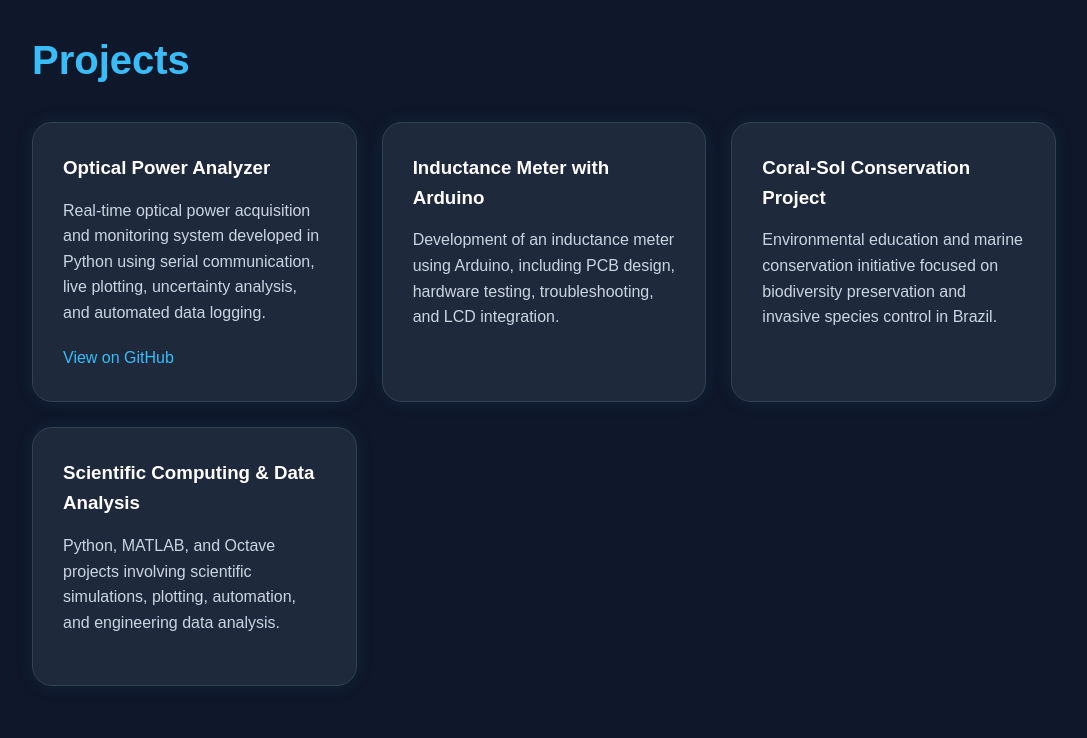
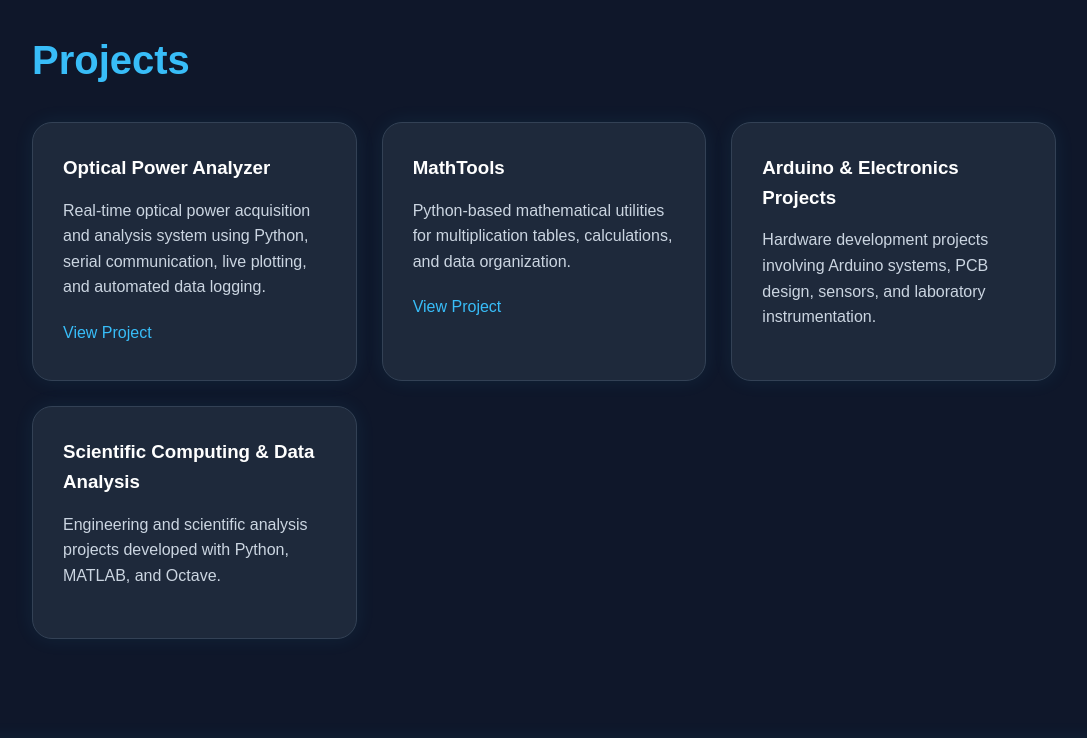
Before and after one commit to rutepergentino/rutepergentino.github.io, a plain HTML site: page index.html in a window 1280 px wide. Shown: the part 1320-2058 px from the top of the page, without its empty margins (96-1183 px from the left). Drawn offline with Linux system fonts and the light colour scheme; a script that the page names is missing.

Commit message:
Revise project details and add new projects
Updated project descriptions and added new projects to the portfolio section.

```diff
--- a/index.html
+++ b/index.html
@@ -21,7 +21,9 @@
         </nav>
 
         <div class="hero">
-    <h1>Engineering, Research & Innovation</h1>
+   <p>
+Mechatronics Technician and Science & Technology student focused on automation, scientific programming, optical systems, and technological innovation.
+</p>
 
     <p>
     Mechatronics Technician and Science & Technology student focused on automation, optical systems, scientific programming, and technological innovation.
@@ -48,7 +50,7 @@
     </p>
 </section>
 
-  <section id="projects" class="section">
+<section id="projects" class="section">
     <h2>Projects</h2>
 
     <div class="cards">
@@ -57,13 +59,47 @@
             <h3>Optical Power Analyzer</h3>
 
             <p>
-                Real-time optical power acquisition and monitoring system developed in Python using serial communication, live plotting, uncertainty analysis, and automated data logging.
+                Real-time optical power acquisition and analysis system using Python, serial communication, live plotting, and automated data logging.
             </p>
 
             <a href="https://github.com/rutepergentino/Optical-Power-Analyzer" target="_blank">
-                View on GitHub
+                View Project
             </a>
         </div>
+
+
+        <div class="card">
+            <h3>MathTools</h3>
+
+            <p>
+                Python-based mathematical utilities for multiplication tables, calculations, and data organization.
+            </p>
+
+            <a href="https://github.com/rutepergentino" target="_blank">
+                View Project
+            </a>
+        </div>
+
+
+        <div class="card">
+            <h3>Arduino & Electronics Projects</h3>
+
+            <p>
+                Hardware development projects involving Arduino systems, PCB design, sensors, and laboratory instrumentation.
+            </p>
+        </div>
+
+
+        <div class="card">
+            <h3>Scientific Computing & Data Analysis</h3>
+
+            <p>
+                Engineering and scientific analysis projects developed with Python, MATLAB, and Octave.
+            </p>
+        </div>
+
+    </div>
+</section>
 
 
         <div class="card">
```
